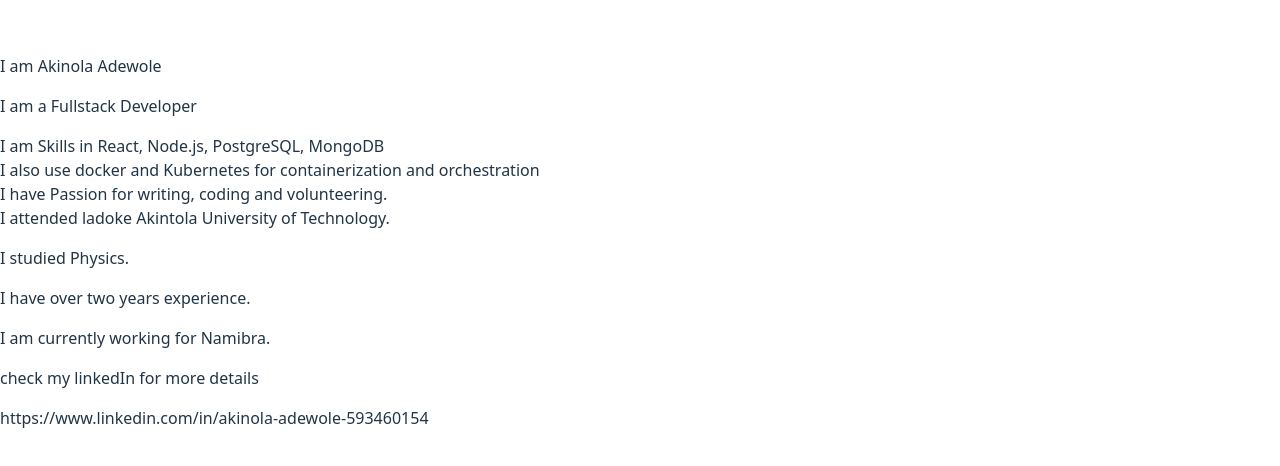
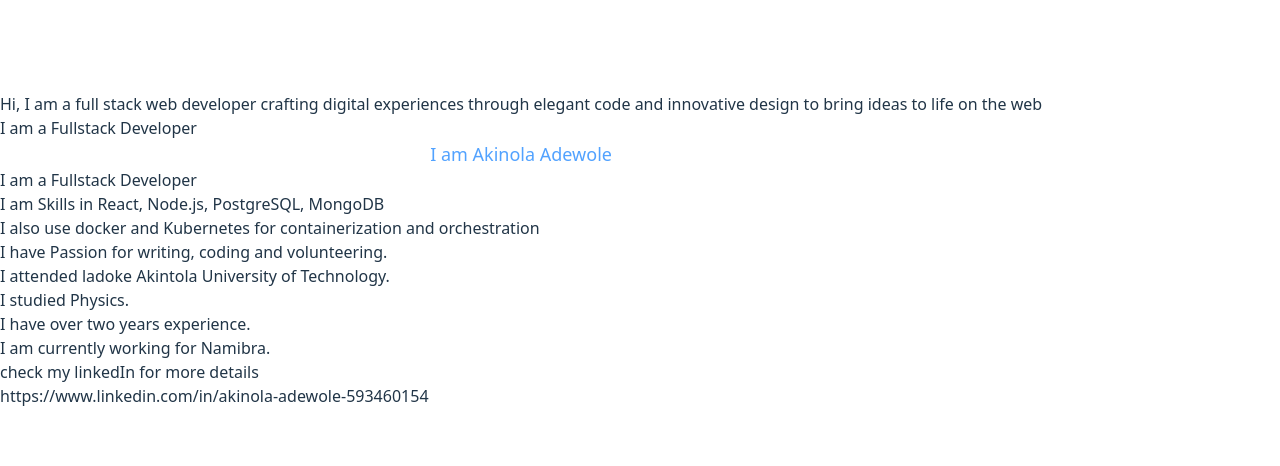
Before and after one commit to AkinolaAdewole/Portfolio----Vite, a React (Vite) app: page / in a window 1280 px wide. Shown: the part 150-616 px from the top of the page. Built offline with nearby package versions, Linux system fonts and the light colour scheme.

Commit message:
portfoio website using vite

```diff
--- a/src/App.jsx
+++ b/src/App.jsx
@@ -1,13 +1,14 @@
 import AboutMe from './pages/AboutMe'
 import Skills from './pages/Skills'
 import Passions from './pages/Passions'
+import './css/style.css'
 
 function App() {
 
   return (
     <div>
-      {/* <AboutMe /> */}
-      <div> I am Akinola Adewole</div>
+      <AboutMe />
+      <div className='text-center text-lg text-blue-400'> I am Akinola Adewole</div>
       <p> I am a Fullstack Developer</p>
 
       <div>I am Skills in React, Node.js, PostgreSQL, MongoDB</div>
--- a/src/pages/AboutMe.jsx
+++ b/src/pages/AboutMe.jsx
@@ -3,7 +3,10 @@
 const AboutMe = () => {
   return (
     <div>
-        <div>I am Adewole, Akinola</div>
+        <div>
+          Hi, I am a full stack web developer crafting digital experiences through elegant code
+          and innovative design to bring ideas to life on the web
+        </div>
         <p>I am a Fullstack Developer</p>
     </div>
   )
```
